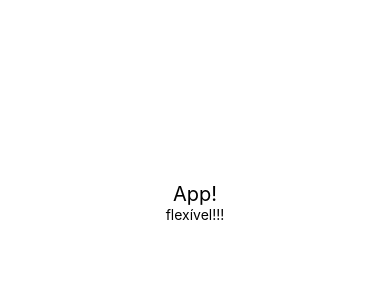
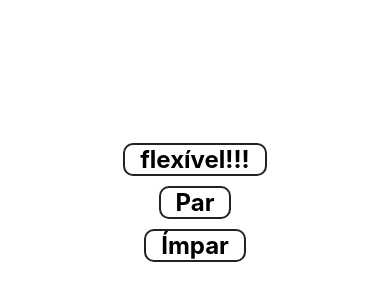
Before and after one commit to hugoiuri/react-native-poc, a React Native app: screen / in a window 390 px wide. Shown: the part 220-520 px from the top of the page. Built offline with nearby package versions, Linux system fonts and the light colour scheme.

Commit message:
adicionando novos componentes

```diff
--- a/src/App.js
+++ b/src/App.js
@@ -1,13 +1,16 @@
 import React, { Component } from 'react'
 import { View, Text, StyleSheet } from 'react-native'
+
 import Simples from './componentes/Simples'
+import ParImpar from './componentes/ParImpar'
 
 export default class App extends Component {
   render(){
     return (
       <View style={styles.container}>
-        <Text style={styles.f20}>App!</Text>
         <Simples texto="flexível!!!"/>
+        <ParImpar numero={30} />
+        <ParImpar numero={31} />
       </View>
     )
   }
--- /dev/null
+++ b/src/componentes/ParImpar.js
@@ -0,0 +1,13 @@
+import React from 'react'
+import { View, Text } from 'react-native'
+import Padrao from '../estilo/Padrao'
+
+const parOuImpar = num => {
+    const value = num %2 ==0 ? 'Par' : 'Ímpar'
+    return <Text style={Padrao.ex}>{value}</Text>
+}
+
+export default props =>
+    <View>
+        {parOuImpar(props.numero)}
+    </View>
--- a/src/componentes/Simples.js
+++ b/src/componentes/Simples.js
@@ -1,6 +1,6 @@
 import React from 'react'
 import { Text } from 'react-native'
+import Padrao from '../estilo/Padrao'
 
-export default function(props) {
-    return <Text>{props.texto}</Text>
-}
+export default props =>
+    <Text style={[Padrao.ex ]}>{props.texto}</Text>
--- /dev/null
+++ b/src/estilo/Padrao.js
@@ -0,0 +1,13 @@
+import { StyleSheet } from 'react-native'
+
+export default StyleSheet.create({
+    ex: {
+        paddingHorizontal: 15,
+        marginVertical: 5,
+        borderRadius: 10,
+        borderWidth: 2,
+        borderColor: '#222',
+        fontSize: 24,
+        fontWeight: 'bold'
+    }
+})
```
Also changed, not shown: package.json (line endings or trailing spaces).
